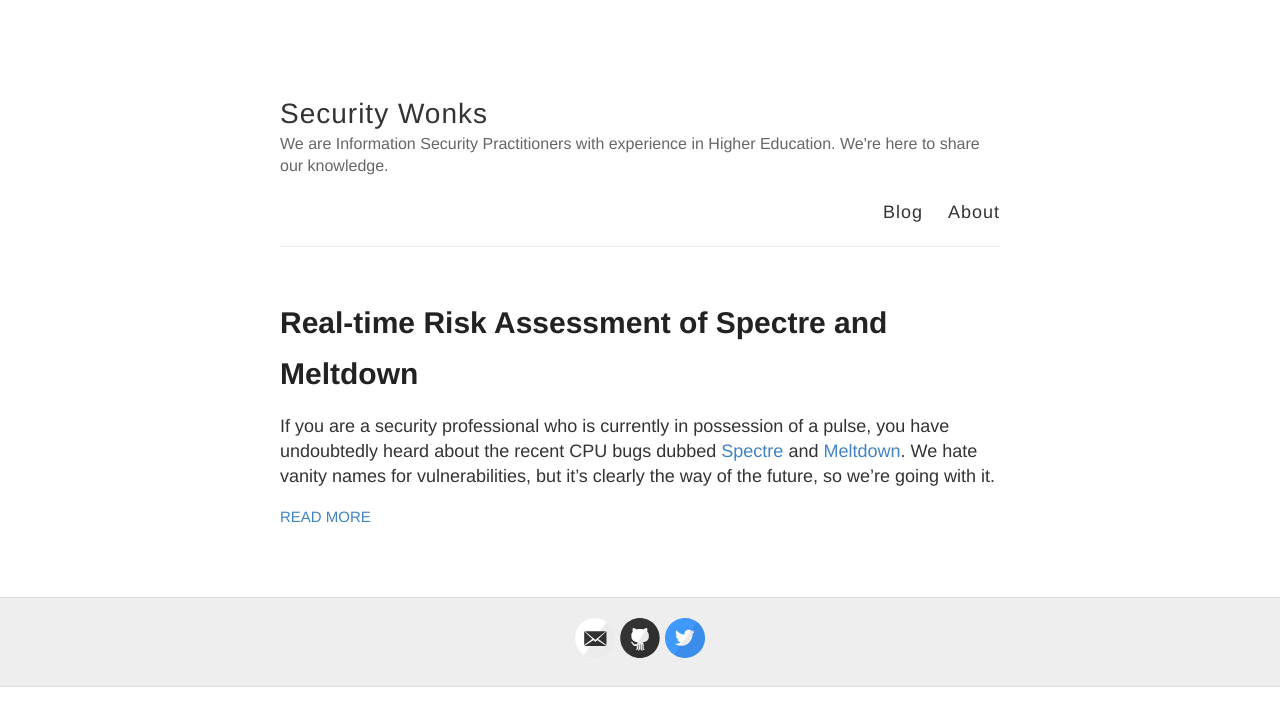
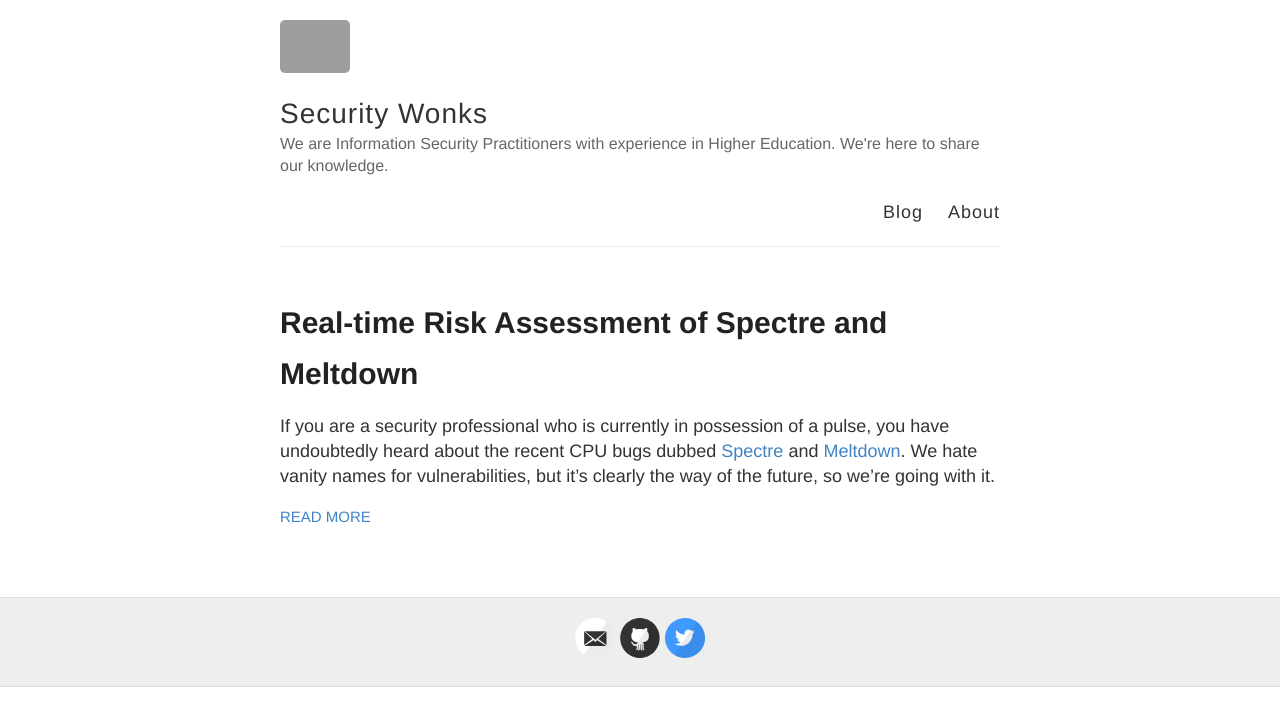
Before and after one commit to secwonks/secwonks.github.io, a Jekyll site: the page built from index.html, in a window 1280 px wide. Shown: the top 726 px of the page. Built offline with Jekyll 4.4.1, drawn with Linux system fonts in a browser that asks for light colours.

Commit message:
Changing avatar

```diff
--- a/_config.yml
+++ b/_config.yml
@@ -11,7 +11,7 @@ name: Security Wonks
 description: We are Information Security Practitioners with experience in Higher Education. We're here to share our knowledge.
 
 # URL of your avatar or profile pic (you could use your GitHub profile pic)
-avatar:
+avatar: http://secwonks.org/images/fine-wes.jpg
 
 #
 # Flags below are optional
```
Also changed, not shown: images/fine-wes.png (added).
